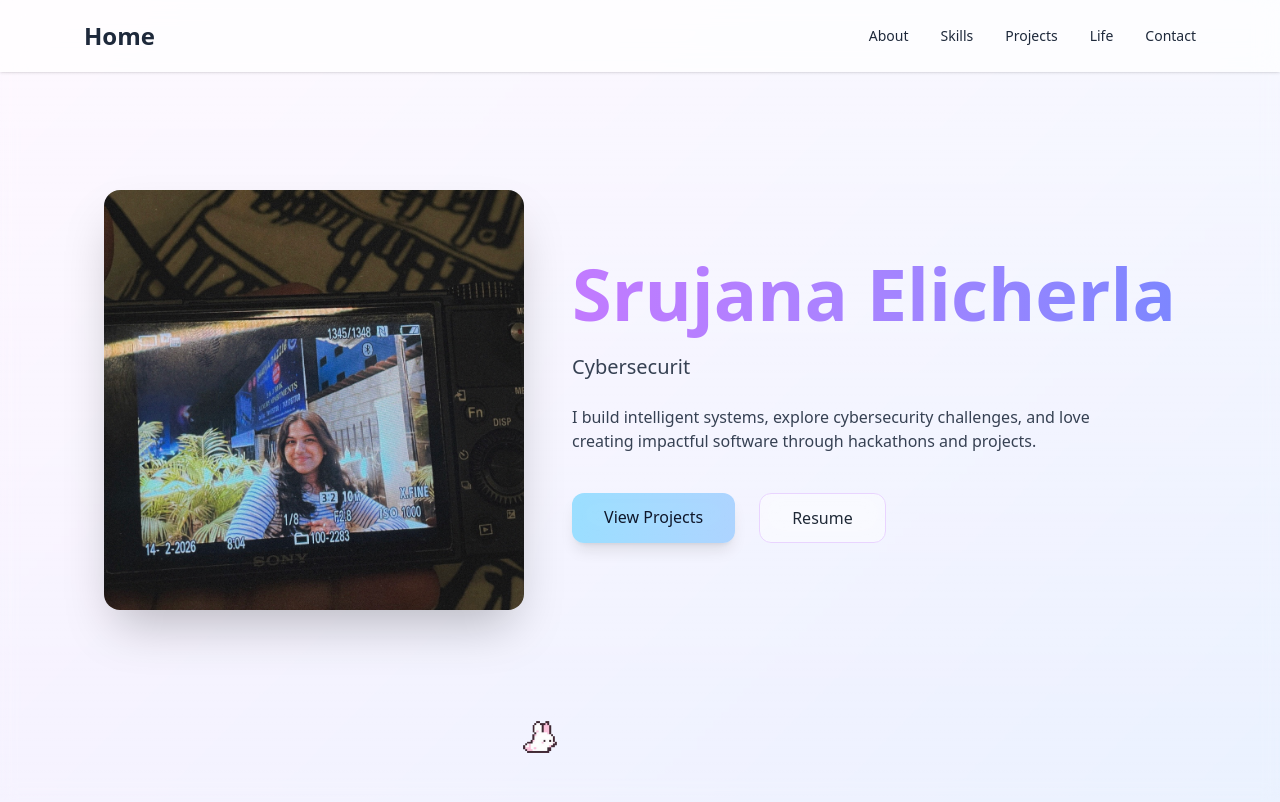
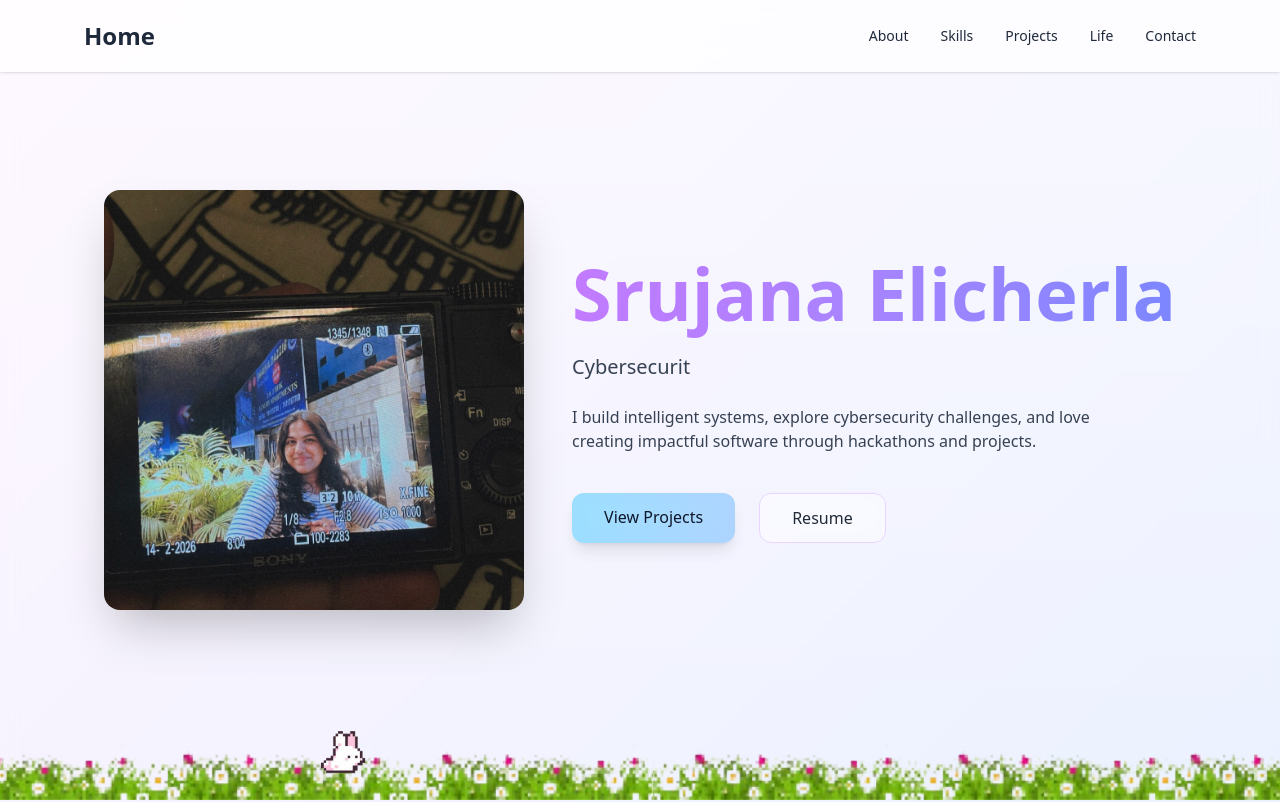
Before and after one commit to srujanaelicherla/srujanaelicherla-portfolio, a React (Vite) app: page / in a window 1280 px wide. Shown: the top 802 px of the page. Built offline with nearby package versions, Linux system fonts and the light colour scheme.

Commit message:
added playground for pet

```diff
--- a/src/App.tsx
+++ b/src/App.tsx
@@ -2,18 +2,23 @@ import { Routes, Route } from "react-router-dom"
 import Home from "./pages/Home"
 import Life from "./pages/Life"
 import Navbar from "./components/Navbar"
-import Pet from "./components/Pet"
+import Playground from "./components/Playground"
 
 export default function App() {
   return (
     <>
       <Navbar />
-      <Routes>
-        <Route path="/" element={<Home />} />
-        <Route path="/life" element={<Life />} />
-      </Routes>
 
-      <Pet /> {/* Pet visible everywhere */}
+      {/* Main content wrapper with bottom padding to clear playground */}
+      <div className="pb-28"> {/* 28 = ~112px, enough for grass+bunny */}
+        <Routes>
+          <Route path="/" element={<Home />} />
+          <Route path="/life" element={<Life />} />
+        </Routes>
+      </div>
+
+      {/* Bunny playground visible everywhere */}
+      <Playground />
     </>
   )
 }
--- a/src/components/Pet.tsx
+++ /dev/null
@@ -1,78 +0,0 @@
-// src/components/Bunny.tsx
-import { useState, useEffect, useRef } from "react"
-
-export default function Bunny() {
-  const [left, setLeft] = useState(50)
-  const [target, setTarget] = useState(200)
-  const [direction, setDirection] = useState(1)
-  const [hover, setHover] = useState(false)
-  const [clicked, setClicked] = useState(false)
-  const [hopOffset, setHopOffset] = useState(0)
-
-  const requestRef = useRef<number>(0)
-
-  // Pick a new random target
-  const updateTarget = () => {
-    const maxX = window.innerWidth - 100
-    const newTarget = Math.random() * maxX
-    setTarget(newTarget)
-    setDirection(left < newTarget ? 1 : -1)
-  }
-
-  // Hopping effect
-  useEffect(() => {
-    const hopFunc = () => {
-      const hopHeight = 3 + Math.random() * 6
-      setHopOffset(hopHeight)
-      const hopDuration = 200 + Math.random() * 300
-      setTimeout(() => setHopOffset(0), hopDuration)
-      const nextHop = 1000 + Math.random() * 1000
-      setTimeout(hopFunc, nextHop)
-    }
-    hopFunc()
-    return () => {}
-  }, [])
-
-  // Smooth movement toward target
-  const animate = () => {
-    setLeft(prev => {
-      const speed = 1 + Math.random() * 0.5 // random speed each frame
-      if (Math.abs(prev - target) < speed) {
-        updateTarget()
-        return target
-      }
-      return prev + (prev < target ? speed : -speed)
-    })
-    requestRef.current = requestAnimationFrame(animate)
-  }
-
-  useEffect(() => {
-    requestRef.current = requestAnimationFrame(animate)
-    return () => cancelAnimationFrame(requestRef.current)
-  }, [target])
-
-  return (
-    <img
-      src="/pet.png"
-      alt="Bunny"
-      style={{
-        position: "fixed",
-        bottom: 20,
-        left,
-        width: 96,
-        height: 96,
-        cursor: "pointer",
-        zIndex: 50,
-        transform: `
-          scaleX(${-direction})
-          translateY(${hover ? -15 : hopOffset}px)
-          ${clicked ? "rotate(20deg)" : ""}
-        `,
-        transition: "transform 0.2s",
-      }}
-      onMouseEnter={() => setHover(true)}
-      onMouseLeave={() => setHover(false)}
-      onClick={() => setClicked(!clicked)}
-    />
-  )
-}
--- /dev/null
+++ b/src/components/Playground.tsx
@@ -0,0 +1,98 @@
+import { useState, useEffect, useRef } from "react"
+
+export default function BunnyPlayground() {
+  const [left, setLeft] = useState(50)
+  const [target, setTarget] = useState(200)
+  const [direction, setDirection] = useState(1)
+  const [hopOffset, setHopOffset] = useState(0)
+  const [paused, setPaused] = useState(false) // pause on hover
+  const requestRef = useRef<number>(0)
+
+  const grassHeight = 62 // grass height
+
+  // Random target update
+  const updateTarget = () => {
+    const maxX = window.innerWidth - 100
+    const newTarget = Math.random() * maxX
+    setTarget(newTarget)
+    setDirection(left < newTarget ? -1 : 1)
+  }
+
+  // Hop animation
+  useEffect(() => {
+    const hopFunc = () => {
+      if (!paused) {
+        const hopHeight = 3 + Math.random() * 6
+        setHopOffset(hopHeight)
+        const hopDuration = 200 + Math.random() * 300
+        setTimeout(() => setHopOffset(0), hopDuration)
+      }
+      const nextHop = 1000 + Math.random() * 1000
+      setTimeout(hopFunc, nextHop)
+    }
+    hopFunc()
+  }, [paused])
+
+  // Bunny movement
+  const animate = () => {
+    if (!paused) {
+      setLeft(prev => {
+        const speed = 0.5 + Math.random() * 0.3
+        if (Math.abs(prev - target) < speed) {
+          updateTarget()
+          return target
+        }
+        return prev + (prev < target ? speed : -speed)
+      })
+    }
+    requestRef.current = requestAnimationFrame(animate)
+  }
+
+  useEffect(() => {
+    requestRef.current = requestAnimationFrame(animate)
+    return () => cancelAnimationFrame(requestRef.current)
+  }, [target, paused])
+
+  // Bunny click reaction: instant little hop
+  const handleClick = () => {
+    setHopOffset(15)
+    setTimeout(() => setHopOffset(0), 300)
+  }
+
+  return (
+    <div style={{ position: "fixed", bottom: 0, left: 0, width: "100%", zIndex: 1000 }}>
+
+      {/* Grass */}
+      <img
+        src="grass.png"
+        alt="Grass"
+        style={{
+          width: "100%",
+          height: `${grassHeight}px`,
+          objectFit: "cover",
+          display: "block",
+        }}
+      />
+
+      {/* Bunny */}
+      <img
+        src="/pet.png"
+        alt="Bunny"
+        style={{
+          position: "absolute",
+          bottom: -10,
+          left,
+          width: 126,
+          height: 126,
+          cursor: "pointer",
+          transform: `scaleX(${direction}) translateY(${hopOffset}px)`,
+          transition: "transform 0.2s",
+          zIndex: 2,
+        }}
+        onMouseEnter={() => setPaused(true)}  // pause movement on hover
+        onMouseLeave={() => setPaused(false)} // resume on leave
+        onClick={handleClick}                 // interactive hop
+      />
+    </div>
+  )
+}
--- a/src/components/Projects.tsx
+++ b/src/components/Projects.tsx
@@ -29,7 +29,8 @@ export default function Projects() {
             <motion.div
               key={i}
               whileHover={{y:-8}}
-              className="bg-white/50 backdrop-blur-md rounded-2xl p-6 shadow-lg hover:shadow-2xl hover:-translate-y-1 transition">
+              className="bg-white/50 backdrop-blur-md rounded-2xl p-6 shadow-lg hover:shadow-2xlhover:-translate-y-1 transition"
+            >
 
               <h3 className="text-xl font-semibold mb-4">
                 {p.title}
```
Also changed, not shown: public/grass.png (added).
